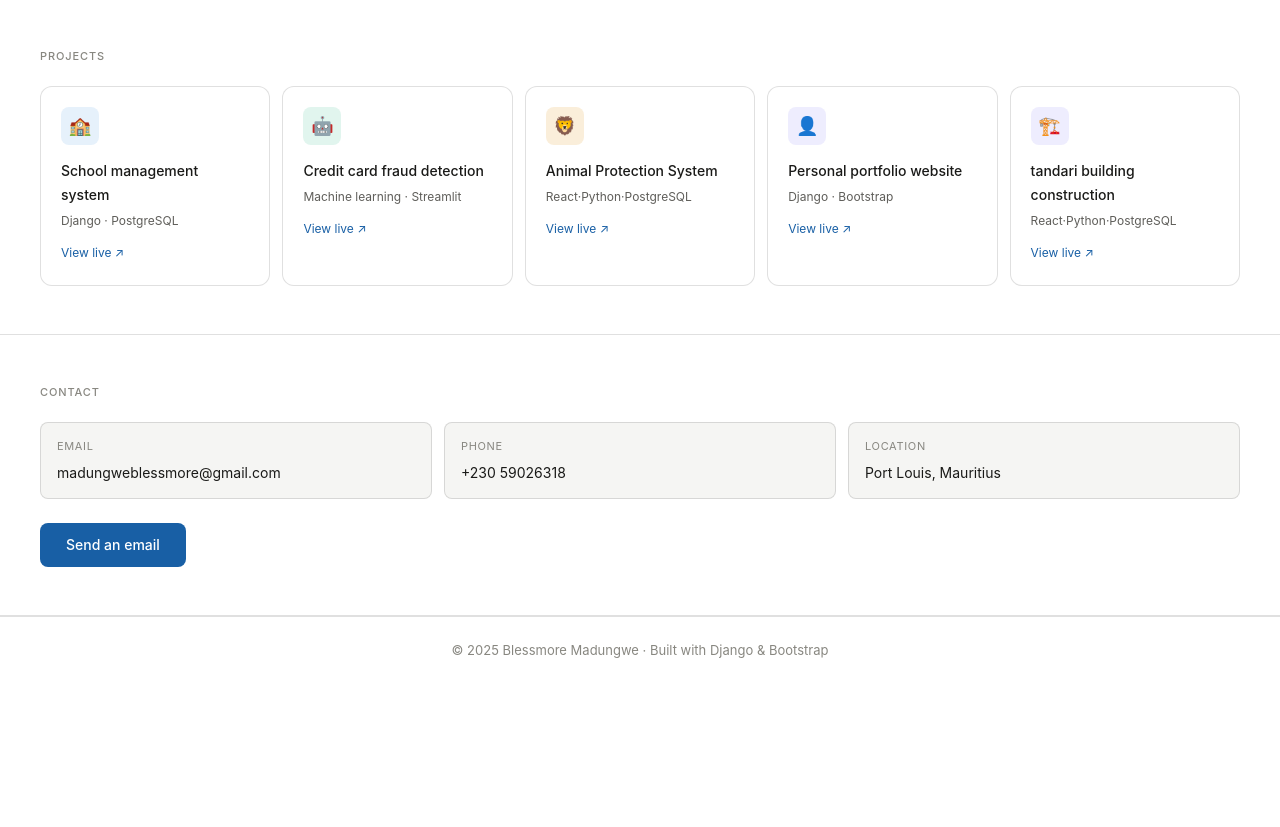
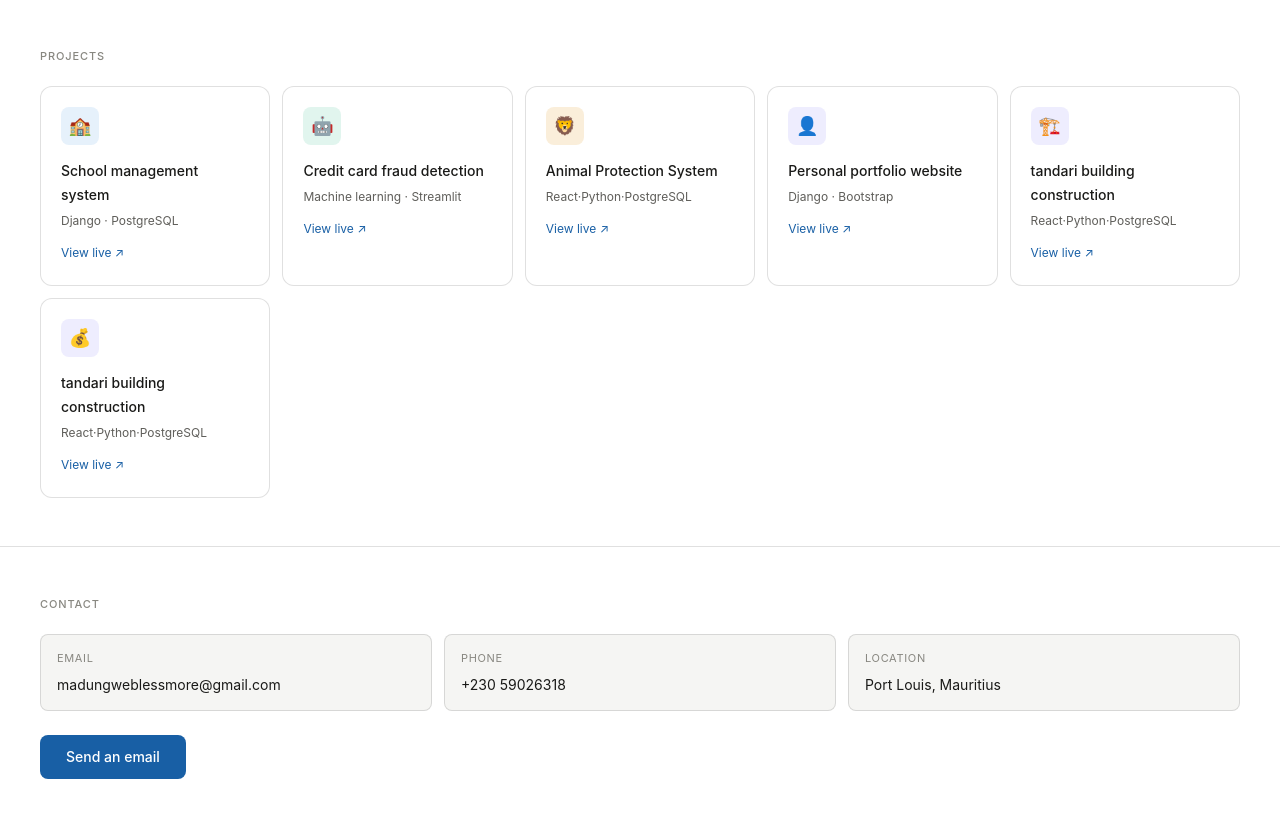
Before and after one commit to BlessmoreMadungwe/profile, a Django app: page / in a window 1280 px wide. Shown: the part 1404-2231 px from the top of the page. Before the commit the page ends 2062 px from the top, so only its background shows below. Run offline with Django 5.2, Linux system fonts and the light colour scheme.

Commit message:
Add new project card for salary prediction app

```diff
--- a/portfolio/templates/home.html
+++ b/portfolio/templates/home.html
@@ -364,6 +364,16 @@
       <div class="project-tech">React·Python·PostgreSQL </div>
       <div class="project-link">View live ↗</div>
     </a>
+
+      <a class="project-card" href="https://salary-prediction-with-machine-learning-app-burdm4jwzfdxedds3z.streamlit.app/" target="_blank" rel="noopener">
+      <div class="project-icon icon-purple">💰</div>
+      <div class="project-name">tandari building construction</div>
+      <div class="project-tech">React·Python·PostgreSQL </div>
+      <div class="project-link">View live ↗</div>
+    </a>
+
+
+
   </div>
 </section>
 
```
